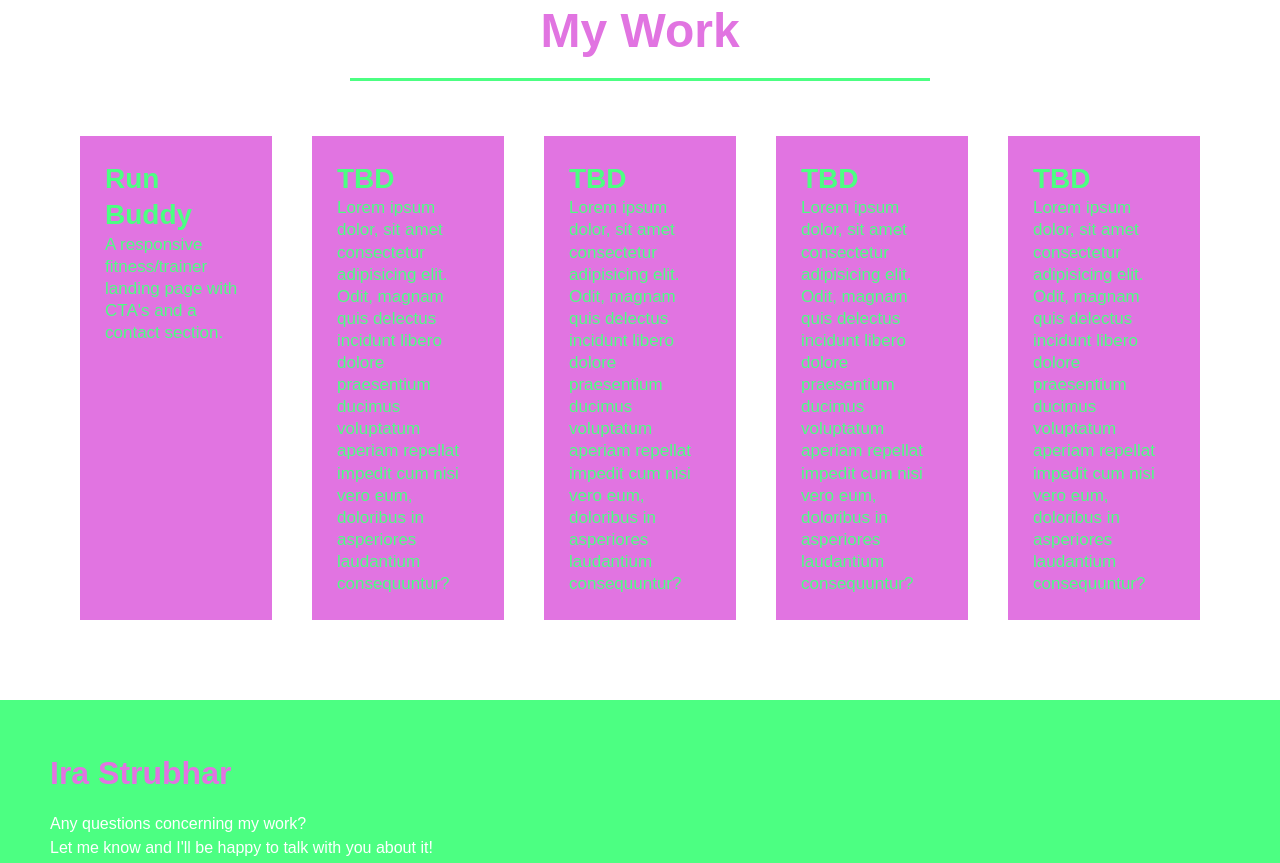
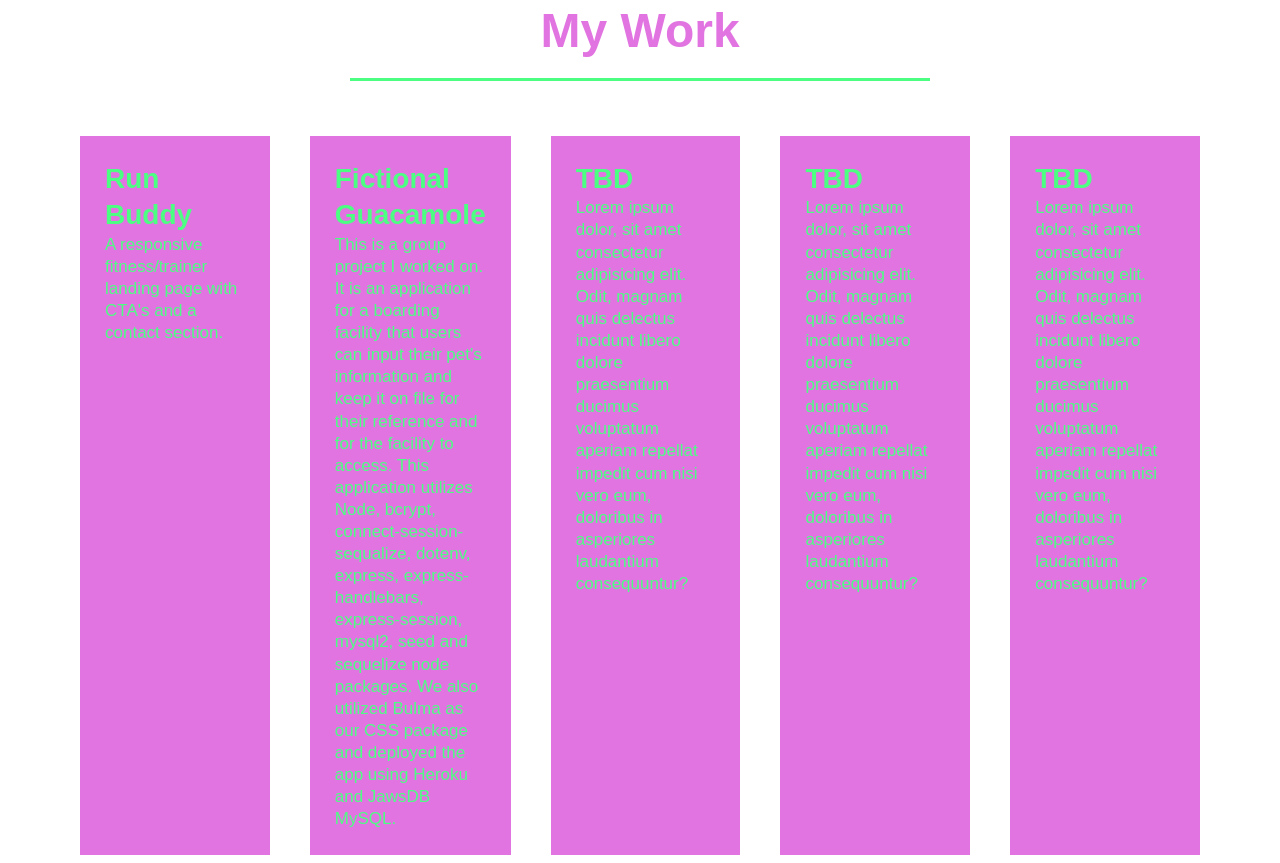
Before and after one commit to TaylorStrubhar/portfolio, a plain HTML site: page index.html in a window 1280 px wide. Shown: the part 952-1815 px from the top of the page. Drawn offline with Linux system fonts and the light colour scheme.

Commit message:
project 2 added

```diff
--- a/index.html
+++ b/index.html
@@ -48,14 +48,12 @@
             </div>
         </a>
         </article>
-        <article class="work2">
+        <article class="work2"><a href="https://fictional-guacamole.herokuapp.com/login">
             <div class="work-text">
-                <h3 class="work-title">TBD</h3>
-                <p>Lorem ipsum dolor, sit amet consectetur adipisicing elit. Odit, magnam quis delectus incidunt libero dolore praesentium ducimus voluptatum aperiam repellat impedit cum nisi vero eum, doloribus in asperiores laudantium consequuntur?
-
-                </p>
+                <h3 class="work-title">Fictional Guacamole</h3>
+                <p>This is a group project I worked on. It is an application for a boarding facility that users can input their pet's information and keep it on file for their reference and for the facility to access. This application utilizes Node, bcrypt, connect-session-sequalize, dotenv, express, express-handlebars, express-session, mysql2, seed and sequelize node packages. We also utilized Bulma as our CSS package and deployed the app using Heroku and JawsDB MySQL.</p>
                 </div>
-
+            </a>
         </article>
         <article class="work3">
             <div class="work-text">
```
